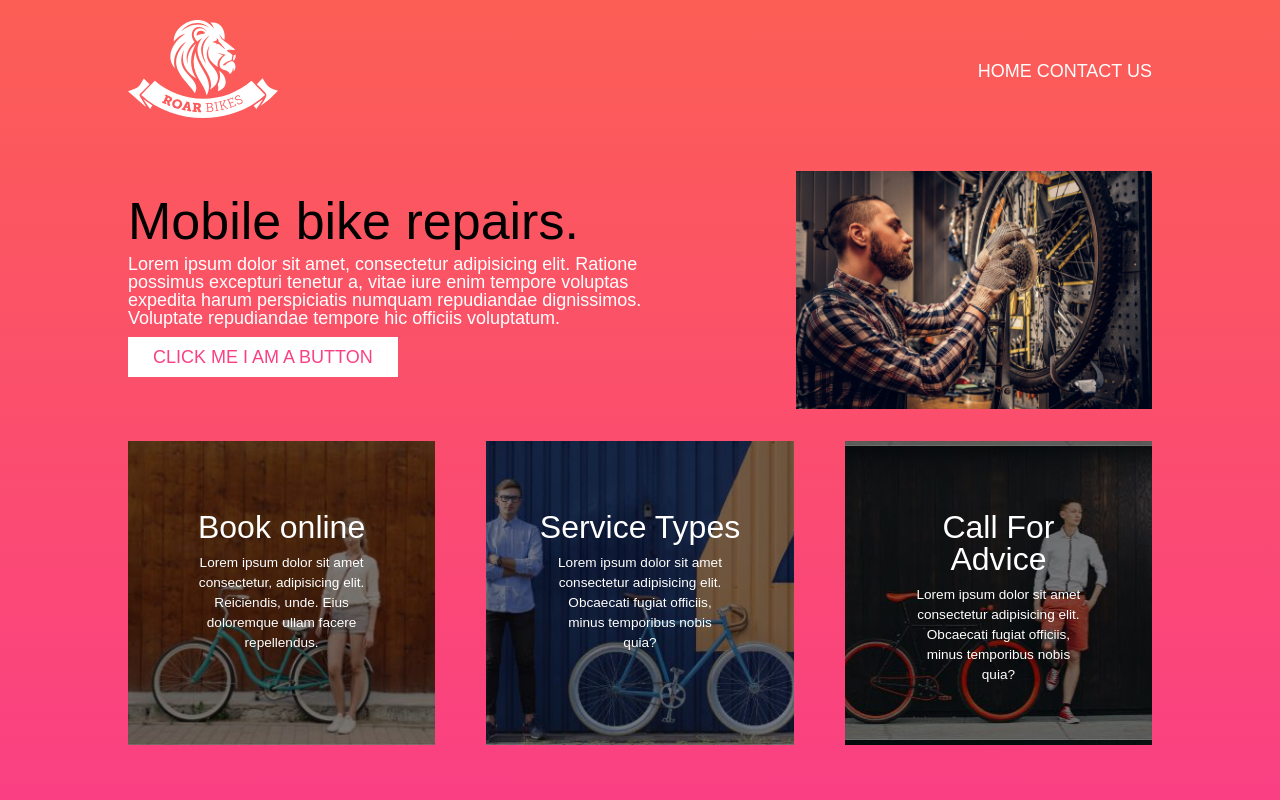
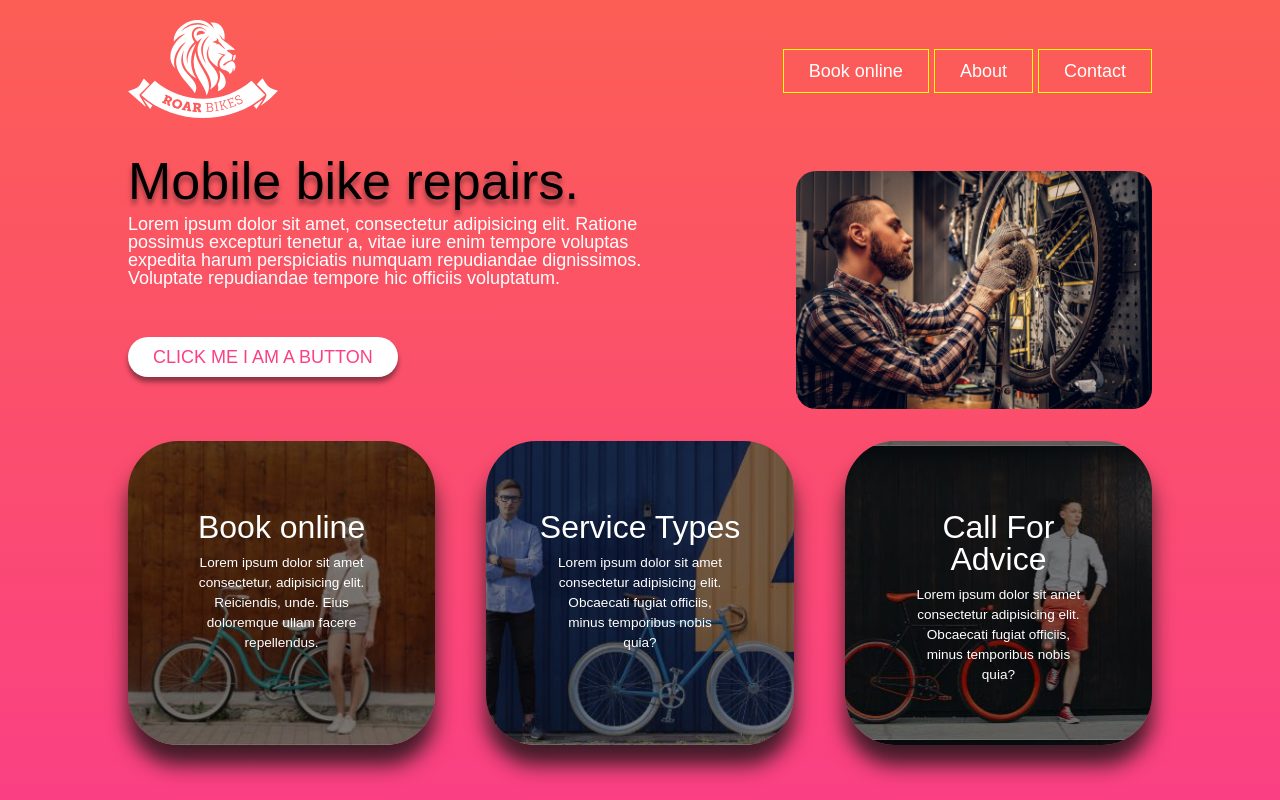
Before and after one commit to sujoshk/Josh, a plain HTML site: page Bike-Repair-Website/index.html in a window 1280 px wide. Drawn offline with Linux system fonts and the light colour scheme.

Commit message:
added button styles

```diff
--- a/Bike-Repair-Website/index.html
+++ b/Bike-Repair-Website/index.html
@@ -16,7 +16,11 @@
                 <img src="./images/logo-roar-bikes.svg" alt="main logo">
             </div>
 
-            <nav>HOME CONTACT US</nav>
+            <nav>
+                <a href="#" class="navbutton">Book online</a>
+                <a href="#" class="navbutton">About</a>
+                <a href="#" class="navbutton">Contact</a>
+                 </nav>
 
         </header>
 
--- a/Bike-Repair-Website/style.css
+++ b/Bike-Repair-Website/style.css
@@ -47,6 +47,7 @@ main {
     background-position: center;
     min-height: 250px;
     width: 30%;
+
 }
 
 .card2 {
@@ -78,6 +79,7 @@ h1 {
     color: black;
     font-size: 3.25rem;
     margin-bottom: 0.5rem;
+    text-shadow: 0 5px 5px  rgba(17, 17, 17, 0.459);
 }
 
 h2 {
@@ -96,6 +98,9 @@ h2 {
 .card1, .card2, .card3 {
     padding: 50px;
     box-sizing: border-box;
+    box-shadow: 0 20px 20px  rgba(17, 17, 17, 0.8);
+    border-radius: 50px;
+
 }
 
 
@@ -106,10 +111,33 @@ a {
     color: white;
 }
 
+
+
 .mybutton {
+    border-radius: 20px;
+    box-shadow: 0 5px 5px  rgba(17, 17, 17, 0.459);
+}
+
+
+
+a.mybutton {
     background-color: white;
     color: #FA4083;
     padding: 11px 25px;
     display: inline-block;
-    margin: 10px 0;
+    margin: 50px 0;
 }
+
+.herobox2 img {
+    border-radius: 20px;
+}
+
+nav a.mybutton {
+    margin-left: 30px;
+}
+
+.navbutton {
+    border: 1px solid yellow;
+    padding: 11px 25px;
+
+}
```
